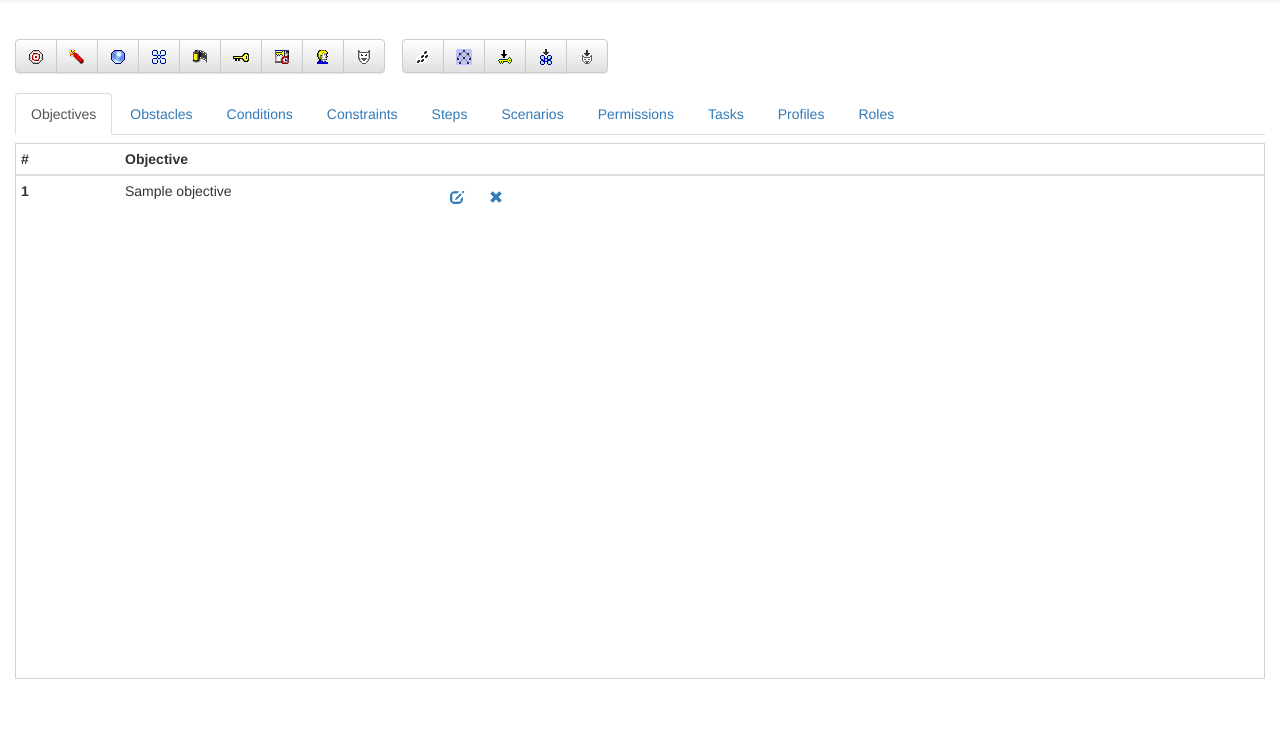
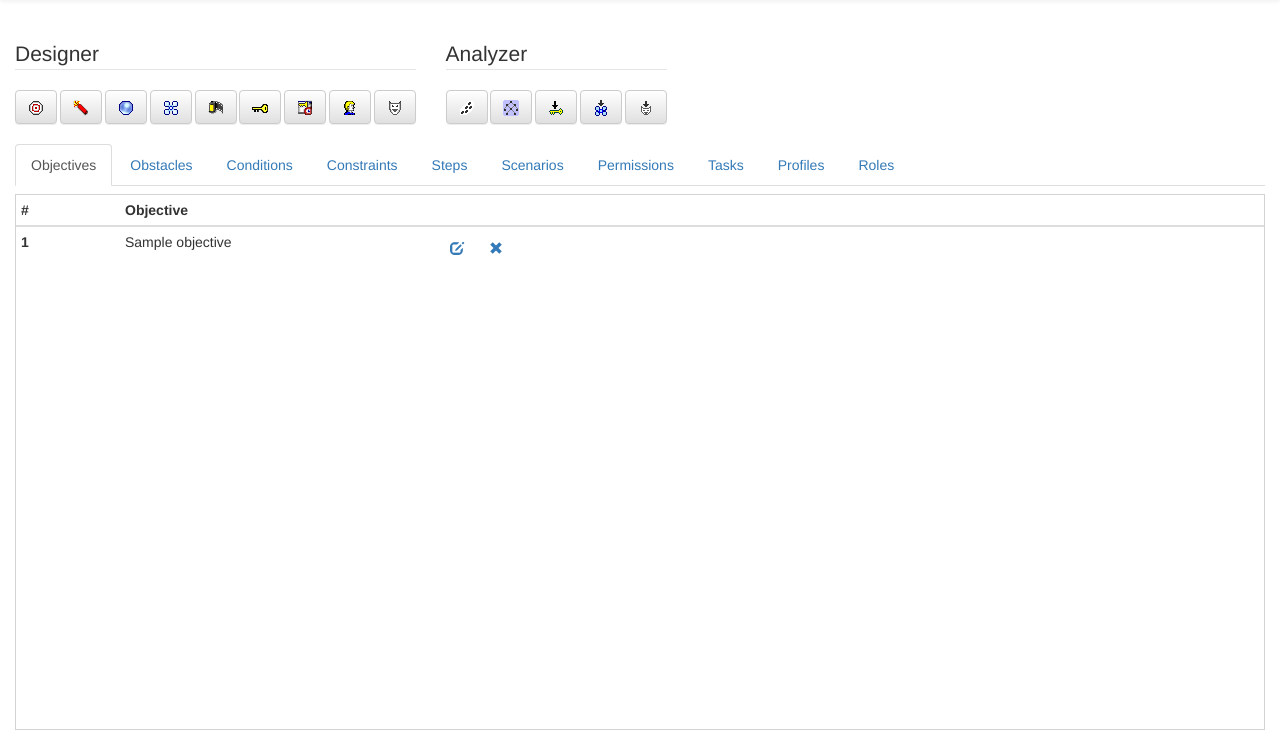
Before and after one commit to ParametricHumanProject/xoRETw, a Django app: page /views/dashboard in a window 1280 px wide. Shown: the part 51-801 px from the top of the page. Before the commit the page ends 730 px from the top, so only its background shows below. Run offline with Django 3.2, Linux system fonts and the light colour scheme; a user stored in the database is signed in; tables that the repository leaves empty hold one stand-in row (values such as "Sample post"); some libraries are stand-ins or nearby versions.

Commit message:
button groups - design/analysis

```diff
--- a/templates/dashboard.html
+++ b/templates/dashboard.html
@@ -39,7 +39,8 @@
 		<div class="col-md-12">
 			<div class="btn-toolbar" role="toolbar" aria-label="...">
 				<div class="btn-group" role="group" aria-label="...">
-                    &nbsp;&nbsp;&nbsp;
+                <fieldset>
+                <legend>Designer</legend>
                     <button id="create_objective_btn" type="button" class="btn btn-default" title='Create Objective' data-toggle="modal" data-target="#objective_modal"><img src="{% static 'img/goal.gif' %}" align="absmiddle"></button>
                     <button id="create_obstacle_btn" type="button" class="btn btn-default" title='Create Obstacle' data-toggle="modal" data-target="#obstacle_modal"><img src="{% static 'img/dynamite.gif' %}" align="absmiddle"></button>
                     <button id="create_condition_btn" type="button" class="btn btn-default" title='Create Condition' data-toggle="modal" data-target="#condition_modal"><img src="{% static 'img/condition.gif' %}" align="absmiddle"></button>
@@ -49,14 +50,20 @@
                     <button id="create_task_btn" type="button" class="btn btn-default" title='Create Task' data-toggle="modal" data-target="#task_modal"><img src="{% static 'img/task.gif' %}" align="absmiddle"></button>
                     <button id="create_work_profile_btn" type="button" class="btn btn-default" title='Create Work Profile' data-toggle="modal" data-target="#work_profile_modal"><img src="{% static 'img/profile.gif' %}" align="absmiddle"></button>
                     <button id="create_role_btn" type="button" class="btn btn-default" title='Create Role' data-toggle="modal" data-target="#role_modal"><img src="{% static 'img/facemask.gif' %}" align="absmiddle"></button>
+                </fieldset>
 				</div>
+                <div class="btn-group" role="group" aria-label="...">&nbsp;&nbsp;&nbsp;&nbsp;&nbsp;</div>
 				<div class="btn-group" role="group" aria-label="...">
+                <fieldset>
+                <legend>Analyzer</legend>
                     <button type="button" class="btn btn-default" title='Define Trace-Links' data-toggle="modal" data-target="#define_trace_links_modal"><img src="{% static 'img/trace.gif' %}" align="absmiddle"></button>
                     <button type="button" class="btn btn-default" title='View Trace-Model' data-toggle="modal" data-target="#view_trace_model_modal"><img src="{% static 'img/hierarchy.gif' %}" align="absmiddle"></button>
                     <button type="button" class="btn btn-default" title='Derive Permissions' data-toggle="modal" data-target="#derive_permissions_modal"><img src="{% static 'img/deriveperm.gif' %}" align="absmiddle"></button>
                     <button type="button" class="btn btn-default" title='Derive Context Constraints' data-toggle="modal" data-target="#derive_constraints_modal"><img src="{% static 'img/derivecc.gif' %}" align="absmiddle"></button>
                     <button type="button" class="btn btn-default" title='Derive Roles' data-toggle="modal" data-target="#derive_roles_modal"><img src="{% static 'img/deriverole.gif' %}" align="absmiddle"></button>
+                </fieldset>
 				</div>
+
 			</div>
 		</div>
 	</div>
```
